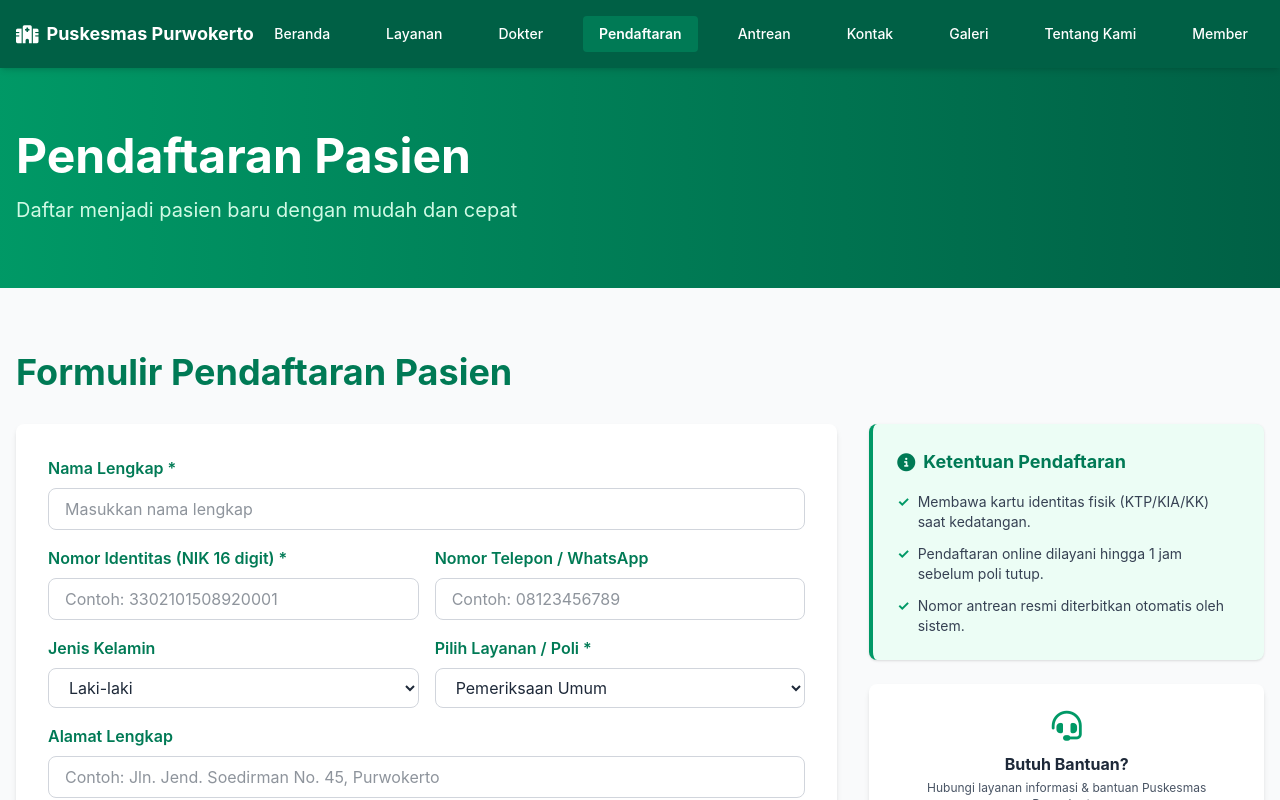
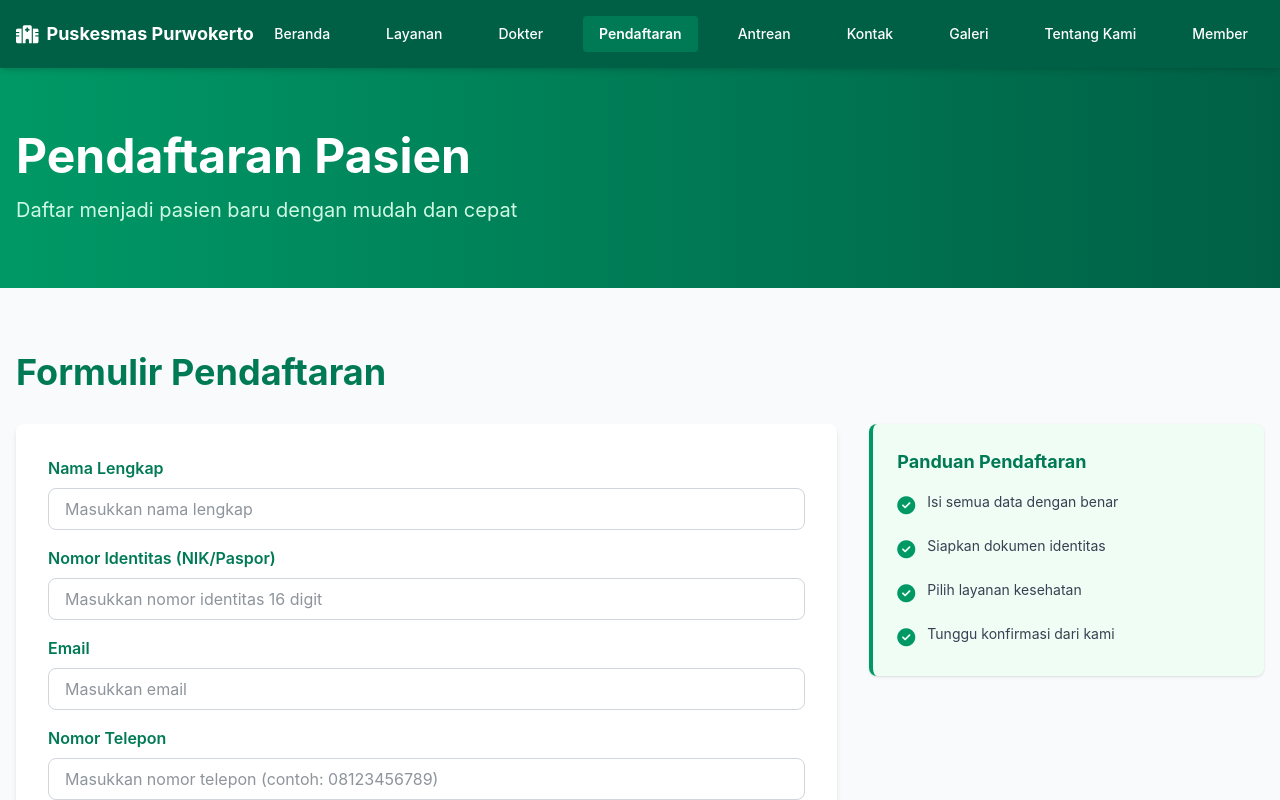
Before and after one commit to davizofficial/Puskesmas-Purwokerto-Project, a React (Vite) app in the folder frontend/: page / in a window 1280 px wide. Both pictures are taken after a click on the button "Pendaftaran". Shown: the top 800 px of the page. Built offline with nearby package versions, Linux system fonts and the light colour scheme.

Commit message:
refactor(PatientForm): perbaiki beberapa teks

```diff
--- a/frontend/src/components/PatientForm.jsx
+++ b/frontend/src/components/PatientForm.jsx
@@ -1,19 +1,19 @@
 import { useState } from "react";
 
-export default function PatientForm({ onAddPatient }) {
+export default function PatientForm({ onAddPatient, onNavigate }) {
   const [formData, setFormData] = useState({
     nama: "",
     nik: "",
     email: "",
     telepon: "",
     alamat: "",
-    jenisKelamin: "Laki-laki",
+    jenisKelamin: "",
     tanggalLahir: "",
-    layanan: "Pemeriksaan Umum",
+    layanan: "",
     keluhan: "",
   });
 
-  const [notification, setNotification] = useState("");
+  const [lastRegistered, setLastRegistered] = useState(null);
 
   const handleChange = (e) => {
     const { name, value } = e.target;
@@ -31,6 +31,11 @@ export default function PatientForm({ onAddPatient }) {
       return;
     }
 
+    if (formData.nik.trim().length !== 16) {
+      alert("Nomor NIK harus berjumlah 16 digit!");
+      return;
+    }
+
     const now = new Date();
     const jam = String(now.getHours()).padStart(2, "0");
     const menit = String(now.getMinutes()).padStart(2, "0");
@@ -42,57 +47,94 @@ export default function PatientForm({ onAddPatient }) {
       email: formData.email.trim(),
       telepon: formData.telepon.trim(),
       alamat: formData.alamat.trim() || "Purwokerto",
-      jenisKelamin: formData.jenisKelamin,
+      jenisKelamin: formData.jenisKelamin || "Laki-laki",
       tanggalLahir: formData.tanggalLahir || "1995-01-01",
-      poli: formData.layanan,
-      keluhan: formData.keluhan.trim() || "Pemeriksaan rutin kesehatan",
+      poli: formData.layanan || "Pemeriksaan Umum",
+      keluhan: formData.keluhan.trim() || "Pemeriksaan umum dan konsultasi dokter",
       waktuDaftar: `${jam}:${menit} WIB`,
       status: "Menunggu",
     };
 
     onAddPatient(newPatient);
+    setLastRegistered(newPatient);
 
-    // Notifikasi sukses seperti di legacy-html
-    setNotification(`Pasien ${newPatient.nama} berhasil didaftarkan dengan ID: ${newPatient.id}!`);
-    setTimeout(() => {
-      setNotification("");
-    }, 4000);
-
-    // Reset controlled inputs
+    // Reset input form
     setFormData({
       nama: "",
       nik: "",
       email: "",
       telepon: "",
       alamat: "",
-      jenisKelamin: "Laki-laki",
+      jenisKelamin: "",
       tanggalLahir: "",
-      layanan: "Pemeriksaan Umum",
+      layanan: "",
       keluhan: "",
     });
   };
 
   return (
-    <section className="mb-16">
-      <h2 className="text-3xl md:text-4xl font-bold text-emerald-700 mb-8">
-        Formulir Pendaftaran Pasien
+    <section>
+      <h2 className="text-4xl font-bold text-emerald-700 mb-8">
+        Formulir Pendaftaran
       </h2>
 
-      {notification && (
-        <div className="mb-6 p-4 bg-emerald-100 border border-emerald-300 text-emerald-800 rounded-lg font-medium flex items-center gap-2">
-          <i className="fas fa-circle-check text-emerald-600 text-lg"></i>
-          <span>{notification}</span>
+      {/* Notifikasi Sukses Pendaftaran & Nomor Tiket */}
+      {lastRegistered && (
+        <div className="mb-8 p-6 bg-emerald-50 border border-emerald-500 rounded-xl shadow-sm transition">
+          <div className="flex flex-col sm:flex-row items-start sm:items-center justify-between gap-4">
+            <div className="flex items-start gap-4">
+              <div className="w-12 h-12 rounded-full bg-emerald-600 text-white flex items-center justify-center text-2xl flex-shrink-0">
+                <i className="fas fa-check"></i>
+              </div>
+              <div>
+                <h3 className="text-xl font-bold text-emerald-800">
+                  Pendaftaran Berhasil
+                </h3>
+                <p className="text-sm text-gray-700 mt-1">
+                  Pasien <strong>{lastRegistered.nama}</strong> telah terdaftar
+                  pada poli <strong>{lastRegistered.poli}</strong>.
+                </p>
+                <div className="mt-2 flex items-center gap-2">
+                  <span className="text-xs text-gray-500">Nomor Antrean Anda:</span>
+                  <span className="bg-emerald-600 text-white font-mono font-bold px-3 py-1 rounded text-sm tracking-wider">
+                    {lastRegistered.id}
+                  </span>
+                </div>
+              </div>
+            </div>
+
+            <div className="flex gap-2 self-end sm:self-center">
+              {onNavigate && (
+                <button
+                  type="button"
+                  onClick={() => onNavigate("antrean")}
+                  className="bg-emerald-700 hover:bg-emerald-800 text-white font-semibold px-4 py-2 rounded-lg text-sm transition cursor-pointer shadow flex items-center gap-2"
+                >
+                  <span>Lihat Antrean</span>
+                  <i className="fas fa-arrow-right text-xs"></i>
+                </button>
+              )}
+              <button
+                type="button"
+                onClick={() => setLastRegistered(null)}
+                className="text-gray-400 hover:text-gray-600 text-lg px-2 py-1"
+                title="Tutup"
+              >
+                <i className="fas fa-xmark"></i>
+              </button>
+            </div>
+          </div>
         </div>
       )}
 
       <div className="grid grid-cols-1 lg:grid-cols-3 gap-8">
-        {/* Form Container (2 cols) */}
+        {/* Formulir Input Controlled Component (2 Kolom) */}
         <div className="lg:col-span-2">
           <div className="bg-white rounded-lg shadow-md p-8">
             <form onSubmit={handleSubmit}>
               <div className="mb-4">
                 <label className="block text-emerald-700 font-semibold mb-2">
-                  Nama Lengkap *
+                  Nama Lengkap
                 </label>
                 <input
                   type="text"
@@ -105,40 +147,68 @@ export default function PatientForm({ onAddPatient }) {
                 />
               </div>
 
-              <div className="grid grid-cols-1 md:grid-cols-2 gap-4 mb-4">
-                <div>
+              <div className="mb-4">
                 <label className="block text-emerald-700 font-semibold mb-2">
-                    Nomor Identitas (NIK 16 digit) *
+                  Nomor Identitas (NIK/Paspor)
                 </label>
                 <input
                   type="text"
                   name="nik"
                   value={formData.nik}
                   onChange={handleChange}
-                    placeholder="Contoh: 3302101508920001"
+                  placeholder="Masukkan nomor identitas 16 digit"
                   maxLength={16}
                   className="w-full border border-gray-300 rounded-lg px-4 py-2 focus:outline-none focus:border-emerald-600"
                   required
                 />
               </div>
 
-                <div>
+              <div className="mb-4">
                 <label className="block text-emerald-700 font-semibold mb-2">
-                    Nomor Telepon / WhatsApp
+                  Email
+                </label>
+                <input
+                  type="email"
+                  name="email"
+                  value={formData.email}
+                  onChange={handleChange}
+                  placeholder="Masukkan email"
+                  className="w-full border border-gray-300 rounded-lg px-4 py-2 focus:outline-none focus:border-emerald-600"
+                  required
+                />
+              </div>
+
+              <div className="mb-4">
+                <label className="block text-emerald-700 font-semibold mb-2">
+                  Nomor Telepon
                 </label>
                 <input
                   type="tel"
                   name="telepon"
                   value={formData.telepon}
                   onChange={handleChange}
-                    placeholder="Contoh: 08123456789"
+                  placeholder="Masukkan nomor telepon (contoh: 08123456789)"
                   className="w-full border border-gray-300 rounded-lg px-4 py-2 focus:outline-none focus:border-emerald-600"
+                  required
                 />
               </div>
+
+              <div className="mb-4">
+                <label className="block text-emerald-700 font-semibold mb-2">
+                  Alamat Lengkap
+                </label>
+                <textarea
+                  name="alamat"
+                  rows={3}
+                  value={formData.alamat}
+                  onChange={handleChange}
+                  placeholder="Masukkan alamat lengkap"
+                  className="w-full border border-gray-300 rounded-lg px-4 py-2 focus:outline-none focus:border-emerald-600"
+                  required
+                ></textarea>
               </div>
 
-              <div className="grid grid-cols-1 md:grid-cols-2 gap-4 mb-4">
-                <div>
+              <div className="mb-4">
                 <label className="block text-emerald-700 font-semibold mb-2">
                   Jenis Kelamin
                 </label>
@@ -146,103 +216,98 @@ export default function PatientForm({ onAddPatient }) {
                   name="jenisKelamin"
                   value={formData.jenisKelamin}
                   onChange={handleChange}
-                    className="w-full border border-gray-300 rounded-lg px-4 py-2 focus:outline-none focus:border-emerald-600 bg-white"
+                  className="w-full border border-gray-300 rounded-lg px-4 py-2 focus:outline-none focus:border-emerald-600"
+                  required
                 >
-                    <option value="Laki-laki">Laki-laki</option>
-                    <option value="Perempuan">Perempuan</option>
+                  <option value="">Pilih Jenis Kelamin</option>
+                  <option value="laki-laki">Laki-laki</option>
+                  <option value="perempuan">Perempuan</option>
                 </select>
               </div>
 
-                <div>
+              <div className="mb-4">
                 <label className="block text-emerald-700 font-semibold mb-2">
-                    Pilih Layanan / Poli *
+                  Tanggal Lahir
+                </label>
+                <input
+                  type="date"
+                  name="tanggalLahir"
+                  value={formData.tanggalLahir}
+                  onChange={handleChange}
+                  className="w-full border border-gray-300 rounded-lg px-4 py-2 focus:outline-none focus:border-emerald-600"
+                  required
+                />
+              </div>
+
+              <div className="mb-6">
+                <label className="block text-emerald-700 font-semibold mb-2">
+                  Pilih Layanan
                 </label>
                 <select
                   name="layanan"
                   value={formData.layanan}
                   onChange={handleChange}
-                    className="w-full border border-gray-300 rounded-lg px-4 py-2 focus:outline-none focus:border-emerald-600 bg-white"
+                  className="w-full border border-gray-300 rounded-lg px-4 py-2 focus:outline-none focus:border-emerald-600"
                   required
                 >
+                  <option value="">Pilih Layanan</option>
                   <option value="Pemeriksaan Umum">Pemeriksaan Umum</option>
+                  <option value="Poli Anak">Imunisasi</option>
+                  <option value="Laboratorium">Laboratorium</option>
                   <option value="Poli Gigi">Gigi & Mulut</option>
-                    <option value="Poli Anak">Kesehatan Anak & Imunisasi</option>
-                    <option value="Poli KIA">KIA & Ibu Hamil</option>
-                    <option value="Laboratorium">Laboratorium</option>
                 </select>
-                </div>
-              </div>
-
-              <div className="mb-4">
-                <label className="block text-emerald-700 font-semibold mb-2">
-                  Alamat Lengkap
-                </label>
-                <input
-                  type="text"
-                  name="alamat"
-                  value={formData.alamat}
-                  onChange={handleChange}
-                  placeholder="Contoh: Jln. Jend. Soedirman No. 45, Purwokerto"
-                  className="w-full border border-gray-300 rounded-lg px-4 py-2 focus:outline-none focus:border-emerald-600"
-                />
-              </div>
-
-              <div className="mb-6">
-                <label className="block text-emerald-700 font-semibold mb-2">
-                  Keluhan / Gejala Medis Awal
-                </label>
-                <textarea
-                  name="keluhan"
-                  rows={3}
-                  value={formData.keluhan}
-                  onChange={handleChange}
-                  placeholder="Jelaskan secara singkat gejala atau kebutuhan pemeriksaan"
-                  className="w-full border border-gray-300 rounded-lg px-4 py-2 focus:outline-none focus:border-emerald-600"
-                ></textarea>
               </div>
 
               <button
                 type="submit"
-                className="w-full bg-emerald-600 hover:bg-emerald-700 text-white font-bold py-3 rounded-lg transition shadow-md cursor-pointer flex items-center justify-center gap-2"
+                className="w-full bg-emerald-600 hover:bg-emerald-700 text-white font-bold py-3 rounded-lg transition shadow cursor-pointer text-base"
               >
-                <i className="fas fa-check-circle"></i>
-                <span>Daftar Sekarang</span>
+                Daftar Sekarang
               </button>
             </form>
           </div>
         </div>
 
-        {/* Sidebar Info Pendaftaran (seperti di legacy-html) */}
+        {/* Panduan Pendaftaran (1 Kolom Samping - Sesuai Legacy HTML) */}
         <div>
-          <div className="bg-emerald-50 rounded-lg p-6 border-l-4 border-emerald-600 shadow-sm mb-6">
-            <h3 className="font-bold text-emerald-700 text-lg mb-4 flex items-center">
-              <i className="fas fa-circle-info mr-2"></i> Ketentuan Pendaftaran
+          <div className="bg-green-50 border-l-4 border-emerald-600 rounded-lg p-6 shadow-sm sticky top-24">
+            <h3 className="font-bold text-emerald-700 mb-4 text-lg">
+              Panduan Pendaftaran
             </h3>
-            <ul className="space-y-3 text-sm text-gray-700">
-              <li className="flex items-start gap-2">
-                <span className="text-emerald-600 font-bold">✓</span>
-                <span>Membawa kartu identitas fisik (KTP/KIA/KK) saat kedatangan.</span>
+            <ul className="space-y-4">
+              <li className="flex items-start gap-3">
+                <span className="text-emerald-600 font-bold text-lg flex-shrink-0">
+                  <i className="fas fa-check-circle"></i>
+                </span>
+                <span className="text-gray-700 text-sm">
+                  Isi semua data dengan benar
+                </span>
               </li>
-              <li className="flex items-start gap-2">
-                <span className="text-emerald-600 font-bold">✓</span>
-                <span>Pendaftaran online dilayani hingga 1 jam sebelum poli tutup.</span>
+              <li className="flex items-start gap-3">
+                <span className="text-emerald-600 font-bold text-lg flex-shrink-0">
+                  <i className="fas fa-check-circle"></i>
+                </span>
+                <span className="text-gray-700 text-sm">
+                  Siapkan dokumen identitas
+                </span>
               </li>
-              <li className="flex items-start gap-2">
-                <span className="text-emerald-600 font-bold">✓</span>
-                <span>Nomor antrean resmi diterbitkan otomatis oleh sistem.</span>
+              <li className="flex items-start gap-3">
+                <span className="text-emerald-600 font-bold text-lg flex-shrink-0">
+                  <i className="fas fa-check-circle"></i>
+                </span>
+                <span className="text-gray-700 text-sm">
+                  Pilih layanan kesehatan
+                </span>
+              </li>
+              <li className="flex items-start gap-3">
+                <span className="text-emerald-600 font-bold text-lg flex-shrink-0">
+                  <i className="fas fa-check-circle"></i>
+                </span>
+                <span className="text-gray-700 text-sm">
+                  Tunggu konfirmasi dari kami
+                </span>
               </li>
             </ul>
-          </div>
-
-          <div className="bg-white rounded-lg shadow-md p-6 text-center">
-            <div className="text-emerald-600 text-3xl mb-2">
-              <i className="fas fa-headset"></i>
-            </div>
-            <h4 className="font-bold text-gray-800 mb-1">Butuh Bantuan?</h4>
-            <p className="text-xs text-gray-600 mb-3">
-              Hubungi layanan informasi & bantuan Puskesmas Purwokerto:
-            </p>
-            <p className="font-bold text-emerald-700 text-sm">(0281) 1234-5678</p>
           </div>
         </div>
       </div>
```
Lines whose indentation alone changed are shown as unchanged.
